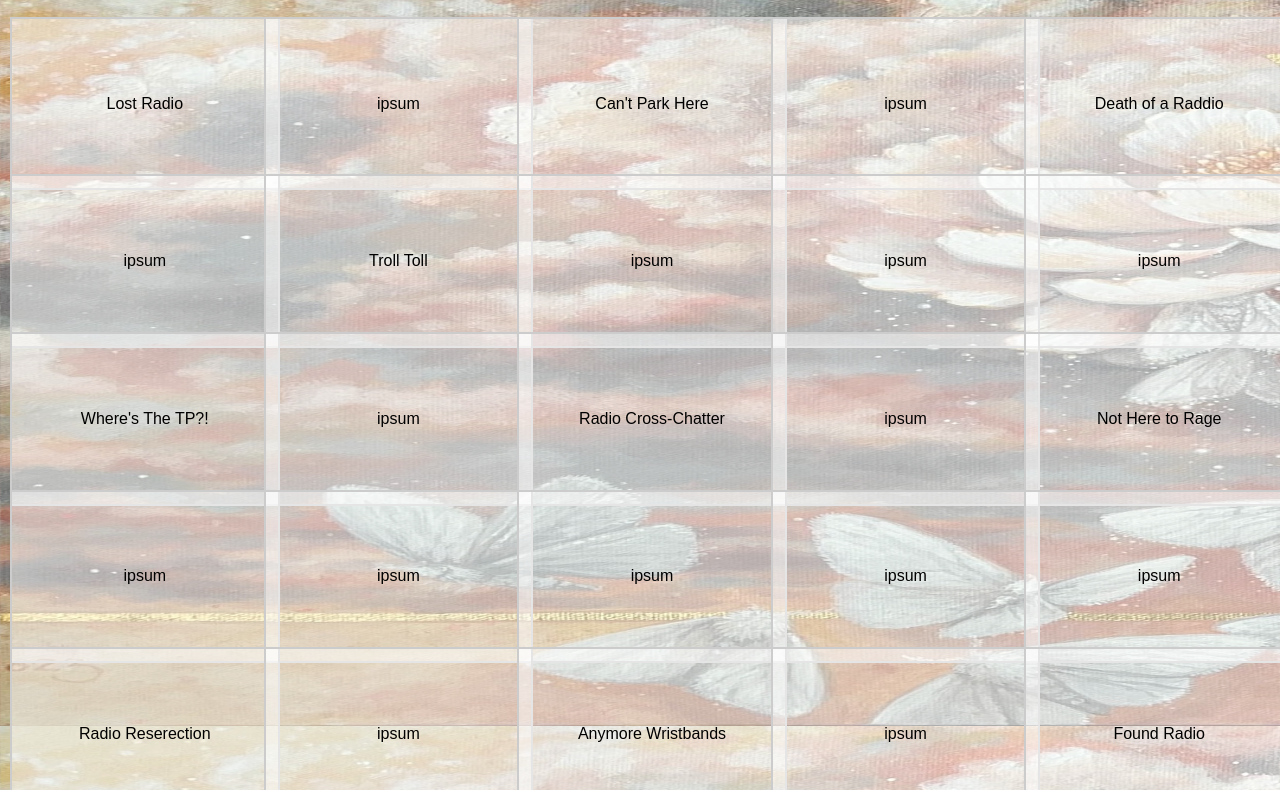
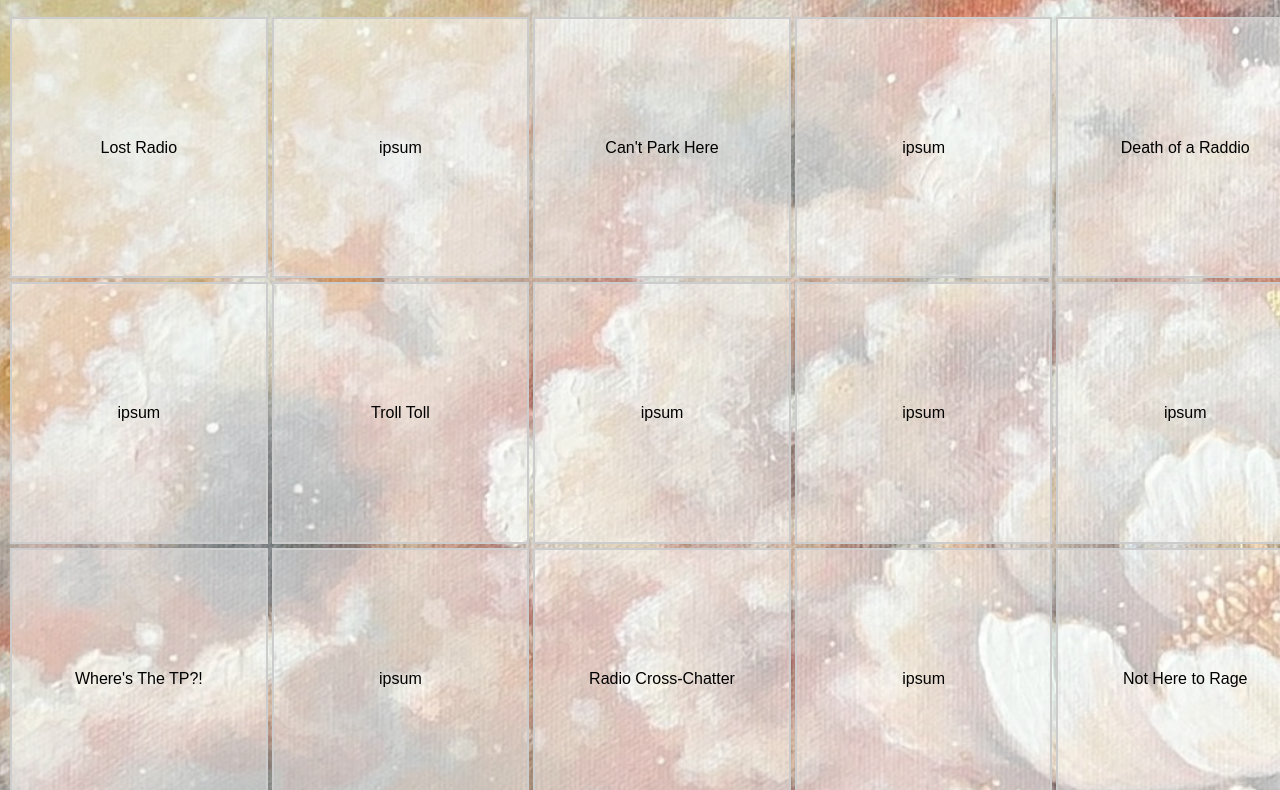
Before and after one commit to endless-iterations/festival-bingo, a plain HTML site: page index.html in a window 1280 px wide. Shown: the part 74-864 px from the top of the page. Drawn offline with Linux system fonts and the light colour scheme.

Commit message:
Update styles.css
grid bs

```diff
--- a/styles.css
+++ b/styles.css
@@ -4,7 +4,7 @@ body {
   font-family: sans-serif;
   text-align: center;
   background-image: url('background.jpg');
-  background-size: 100% auto; /* Ensures full width */
+  background-size: cover; /* Ensures full width */
   background-repeat: no-repeat;
   background-position: top center;
   background-attachment: fixed; /* Optional: keeps image in place while scrolling */
@@ -22,17 +22,15 @@ body {
 }
 
 .square {
+  aspect-ratio: 1 / 1;
   display: flex;
   align-items: center;
   justify-content: center;
   font-size: 1rem;
-  padding: 10px;
   background: rgba(255, 255, 255, 0.5);
   border: 2px solid #ccc;
   cursor: pointer;
   user-select: none;
-  text-align: center;
-  overflow-wrap: break-word;
   height: 100%;             /* Fill grid row height */
   width: 100%;              /* Fill grid column width */
 }
```
